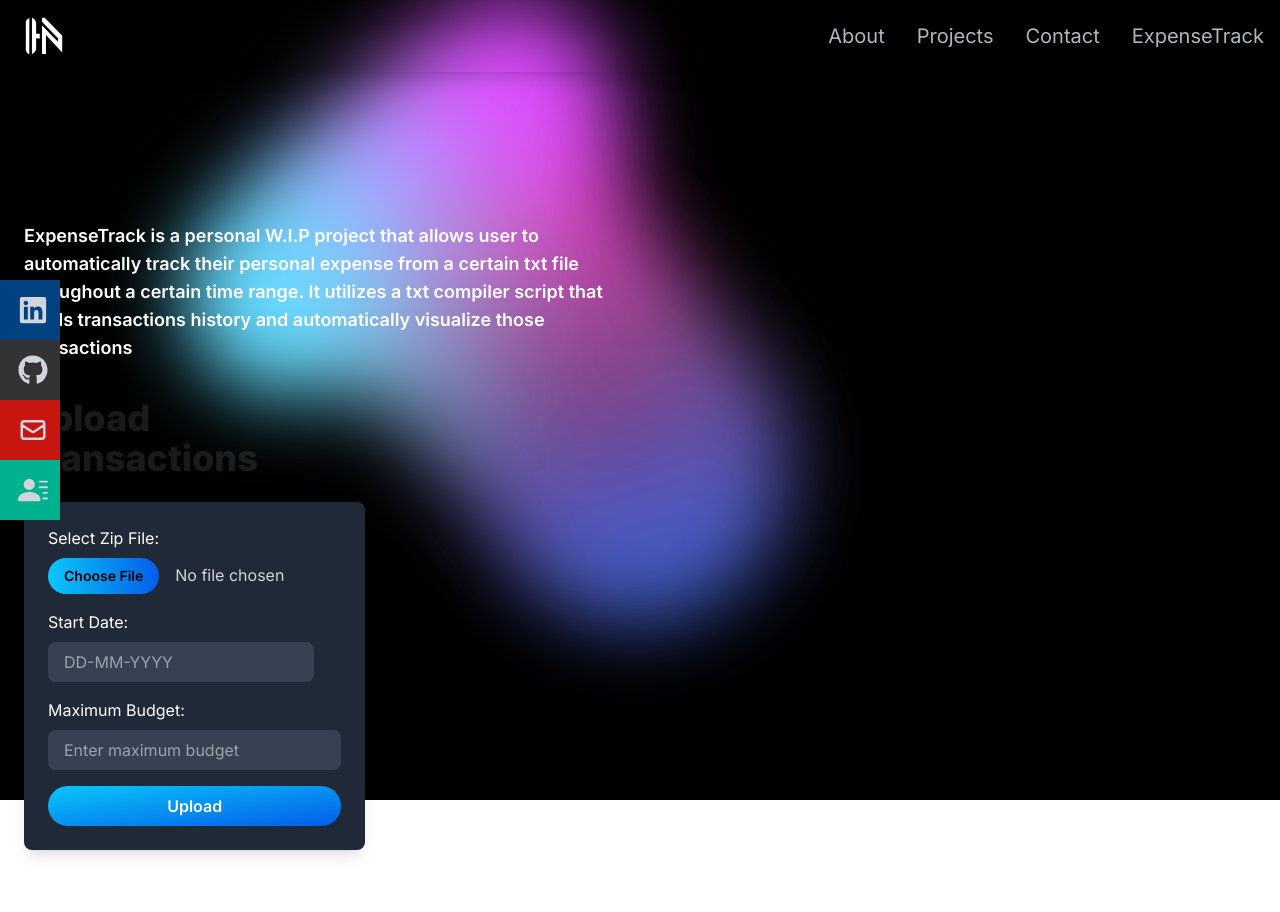
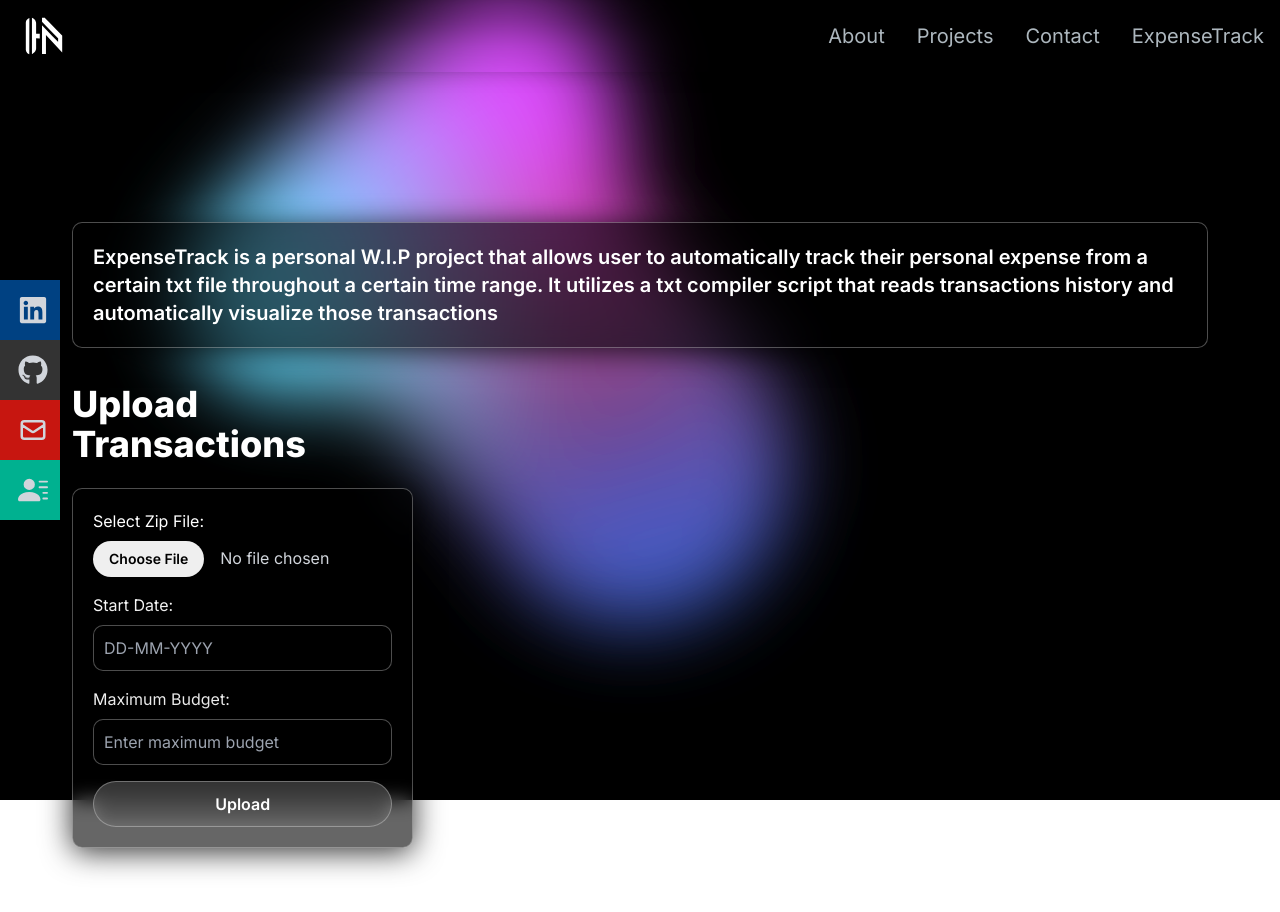
Before and after one commit to FarrelAN/personal-portfolio, a Next.js app: page /expense-track in a window 1280 px wide. Shown: the top 912 px of the page. Built offline with nearby package versions, Linux system fonts and the light colour scheme.

Commit message:
update june 26

```diff
--- a/src/app/components/sections/ExpensePage.jsx
+++ b/src/app/components/sections/ExpensePage.jsx
@@ -6,6 +6,10 @@ import { CircularProgressbar, buildStyles } from "react-circular-progressbar";
 import "react-circular-progressbar/dist/styles.css";
 import DatePicker from "react-datepicker";
 import "react-datepicker/dist/react-datepicker.css";
+
+const formatNumberWithCommas = (number) => {
+  return number.replace(/\B(?=(\d{3})+(?!\d))/g, ",");
+};
 
 const ExpensePage = () => {
   const [file, setFile] = useState(null);
@@ -25,7 +29,9 @@ const ExpensePage = () => {
   };
 
   const handleMaxBudgetChange = (e) => {
-    setMaxBudget(parseInt(e.target.value) || "");
+    const input = e.target.value.replace(/,/g, ""); // Remove existing commas
+    const formattedInput = formatNumberWithCommas(input);
+    setMaxBudget(formattedInput);
   };
 
   const formatDate = (date) => {
@@ -67,40 +73,39 @@ const ExpensePage = () => {
   };
 
   return (
-    <div className="h-screen flex flex-col items-center  text-white p-6 mt-12">
-      <div className="flex-col space-y-9 px-15">
-        <h1 className="text-lg w-1/2 font-semibold">
-          {" "}
+    <div className="h-screen flex flex-col items-center text-white p-6 mt-12 px-auto">
+      <div className="flex-col space-y-9 px-15 ">
+        <h1 className="text-xl w-3/3 font-semibold glassmorphic-card2">
           ExpenseTrack is a personal W.I.P project that allows user to
           automatically track their personal expense from a certain txt file
           throughout a certain time range. It utilizes a txt compiler script
           that reads transactions history and automatically visualize those
-          transactions{" "}
+          transactions
         </h1>
-        <div className="flex flex-col md:flex-row gap-10 w-full max-w-5xl">
+        <div className="flex flex-col md:flex-row space-x-10 w-full max-w-5xl ">
           <div className="w-full md:w-1/3">
-            <h1 className="text-4xl font-extrabold mb-6 text-transparent bg-clip-text bg-white">
+            <h1 className="text-4xl font-extrabold mb-6 text-transparent bg-clip-text text-white">
               Upload Transactions
             </h1>
             <form
               onSubmit={handleFormSubmit}
-              className="flex flex-col gap-4 bg-gray-800 p-6 rounded-lg shadow-lg w-full"
+              className="flex flex-col gap-4 glassmorphic-card2"
             >
               <label className="flex flex-col">
                 <span className="mb-2">Select Zip File:</span>
                 <input
                   type="file"
                   onChange={handleFileChange}
-                  className="file:mr-4 file:py-2 file:px-4 file:rounded-full file:border-0 file:text-sm file:font-semibold file:bg-gradient-to-r from-[#09C6F9] to-[#045DE9] text-gray-300 hover:file:bg-blue-500"
+                  className="file:mr-4 file:py-2 file:px-4 file:rounded-full file:border-0 file:text-sm file:font-semibold file:glassmorphic-button text-gray-300 hover:file:bg-gray-500 hover:file:text-white"
                 />
               </label>
-              <label className="flex flex-col">
+              <label className="flex flex-col ">
                 <span className="mb-2">Start Date:</span>
                 <DatePicker
                   selected={startDate}
                   onChange={handleDateChange}
                   dateFormat="dd-MM-yyyy"
-                  className="px-4 py-2 rounded-lg bg-gray-700 text-white"
+                  className="px-4 py-2 rounded-lg text-white w-full glassmorphic-input" // Ensure full width to fit container
                   placeholderText="DD-MM-YYYY"
                 />
               </label>
@@ -110,13 +115,13 @@ const ExpensePage = () => {
                   type="text"
                   value={maxBudget}
                   onChange={handleMaxBudgetChange}
-                  className="px-4 py-2 rounded-lg bg-gray-700 text-white"
+                  className="px-4 py-2 rounded-lg text-white glassmorphic-input"
                   placeholder="Enter maximum budget"
                 />
               </label>
               <button
                 type="submit"
-                className="py-2 px-4 rounded-full bg-gradient-to-br from-[#09C6F9] to-[#045DE9] text-white font-semibold"
+                className="py-2 px-4 glassmorphic-button text-white font-semibold"
               >
                 Upload
               </button>
@@ -136,33 +141,34 @@ const ExpensePage = () => {
               <>
                 <div className="flex flex-col md:flex-row gap-6">
                   <div className="w-full md:w-1/2">
-                    <div className="p-6 bg-gray-800 rounded-lg shadow-lg">
+                    <div className="p-6 glassmorphic-card2">
                       <CircularProgressbar
                         value={totalValue}
                         maxValue={maxBudget || 2500000} // Use the maximum budget value here
                         text={`IDR${totalValue.toLocaleString("id-ID")}`}
                         styles={buildStyles({
                           textColor: "#ffffff",
-                          pathColor: "#09C6F9",
-                          trailColor: "#045DE9",
+                          pathColor: "#6bb9e0", // Gold color for better contrast with the colorful background
+                          trailColor: "#ffffff33", // Indigo color for better contrast
                           textSize: "10px",
                         })}
                       />
+
                       <p className="mt-4 text-center">
                         Total Value: IDR{totalValue.toLocaleString("id-ID")}
                       </p>
                     </div>
                   </div>
                   <div className="w-full md:w-1/2">
-                    <div className="p-6 bg-gray-800 rounded-lg shadow-lg">
+                    <div className="p-6 glassmorphic-card2">
                       <CircularProgressbar
                         value={totalTransactions}
                         maxValue={60} // Adjust this value based on your expected total transactions
                         text={`${totalTransactions}`}
                         styles={buildStyles({
                           textColor: "#ffffff",
-                          pathColor: "#09C6F9",
-                          trailColor: "#045DE9",
+                          pathColor: "#6bb9e0",
+                          trailColor: "#ffffff33",
                           textSize: "10px",
                         })}
                       />
@@ -172,26 +178,24 @@ const ExpensePage = () => {
                     </div>
                   </div>
                 </div>
-                <div className="h-96 overflow-y-auto bg-gray-800 p-4 rounded-lg shadow-lg">
+                <div className="h-96 overflow-y-auto glassmorphic-card custom-scrollbar">
                   {transactions.map((transaction, index) => (
                     <div
                       key={index}
-                      className="mb-4 p-4 bg-gray-700 rounded-lg shadow-lg flex justify-between items-center"
+                      className="mb-4 p-4 glassmorphic-card flex justify-between items-center"
                     >
                       <div>
                         <p className="text-lg font-semibold">
                           {transaction.place}
                         </p>
-                        <p className="text-sm text-gray-400">
-                          {transaction.date}
-                        </p>
+                        <p className="text-sm text-white">{transaction.date}</p>
                         <p className="text-lg font-bold">
                           IDR{transaction.value.toLocaleString("id-ID")}
                         </p>
                       </div>
                       <button
                         onClick={() => handleRemoveTransaction(index)}
-                        className="py-1 px-3 rounded-full bg-red-500 text-white font-semibold"
+                        className="py-1 px-3 bg-gradient-to-r from-red-500 to-red-700 text-white font-semibold rounded-full hover:from-red-600 hover:to-red-800"
                       >
                         Remove
                       </button>
--- a/src/app/expense-track/page.js
+++ b/src/app/expense-track/page.js
@@ -2,7 +2,11 @@ import React from "react";
 import ExpensePage from "../components/sections/ExpensePage"; // Import the client component
 
 const Page = () => {
-  return <ExpensePage />;
+  return (
+    <div className="container mx-auto px-12 ">
+      <ExpensePage />
+    </div>
+  );
 };
 
 export default Page;
--- a/src/app/globals.css
+++ b/src/app/globals.css
@@ -27,6 +27,34 @@ body {
   height: 100%;
   background: linear-gradient(40deg, var(--color-bg1), var(--color-bg2));
   scroll-behavior: smooth;
+}
+
+body::-webkit-scrollbar {
+  height: 5px;
+  width: 10px;
+}
+
+body::-webkit-scrollbar-thumb {
+  background-color: #009ace;
+  border-radius: 4px;
+}
+
+body::-webkit-scrollbar-track {
+  background-color: #1f2833;
+}
+
+.custom-scrollbar::-webkit-scrollbar {
+  height: 5px;
+  width: 10px;
+}
+
+.custom-scrollbar::-webkit-scrollbar-thumb {
+  background-color: #009ace;
+  border-radius: 4px;
+}
+
+.custom-scrollbar::-webkit-scrollbar-track {
+  background-color: #1f2833;
 }
 
 @keyframes moveInCircle {
@@ -299,3 +327,50 @@ body {
     --ring: 212.7 26.8% 83.9%;
   }
 }
+
+/* Add this CSS to your stylesheet */
+
+.glassmorphic-card {
+  background: rgba(255, 255, 255, 0.1);
+  border-radius: 10px;
+  box-shadow: 0 4px 30px rgba(0, 0, 0, 0.8);
+  backdrop-filter: blur(10px);
+  -webkit-backdrop-filter: blur(10px);
+  border: 1px solid rgba(255, 255, 255, 0.3);
+  padding: 20px;
+}
+
+.glassmorphic-card2 {
+  background: rgba(0, 0, 0, 0.6);
+  border-radius: 10px;
+  box-shadow: 0 4px 30px rgba(0, 0, 0, 0.8);
+  backdrop-filter: blur(10px);
+  -webkit-backdrop-filter: blur(10px);
+  border: 1px solid rgba(255, 255, 255, 0.3);
+  padding: 20px;
+}
+
+.glassmorphic-input {
+  background: rgba(0, 0, 0, 0.6);
+  border-radius: 10px;
+  box-shadow: 0 4px 30px rgba(0, 0, 0, 0.8);
+  backdrop-filter: blur(10px);
+  -webkit-backdrop-filter: blur(10px);
+  border: 1px solid rgba(255, 255, 255, 0.3);
+  padding: 10px;
+  color: white;
+}
+
+.glassmorphic-button {
+  background: rgba(255, 255, 255, 0.2);
+  border-radius: 25px;
+  border: 1px solid rgba(255, 255, 255, 0.3);
+  padding: 10px 20px;
+  backdrop-filter: blur(10px);
+  -webkit-backdrop-filter: blur(10px);
+  transition: background 0.3s;
+}
+
+.glassmorphic-button:hover {
+  background: rgba(255, 255, 255, 0.4);
+}
```
